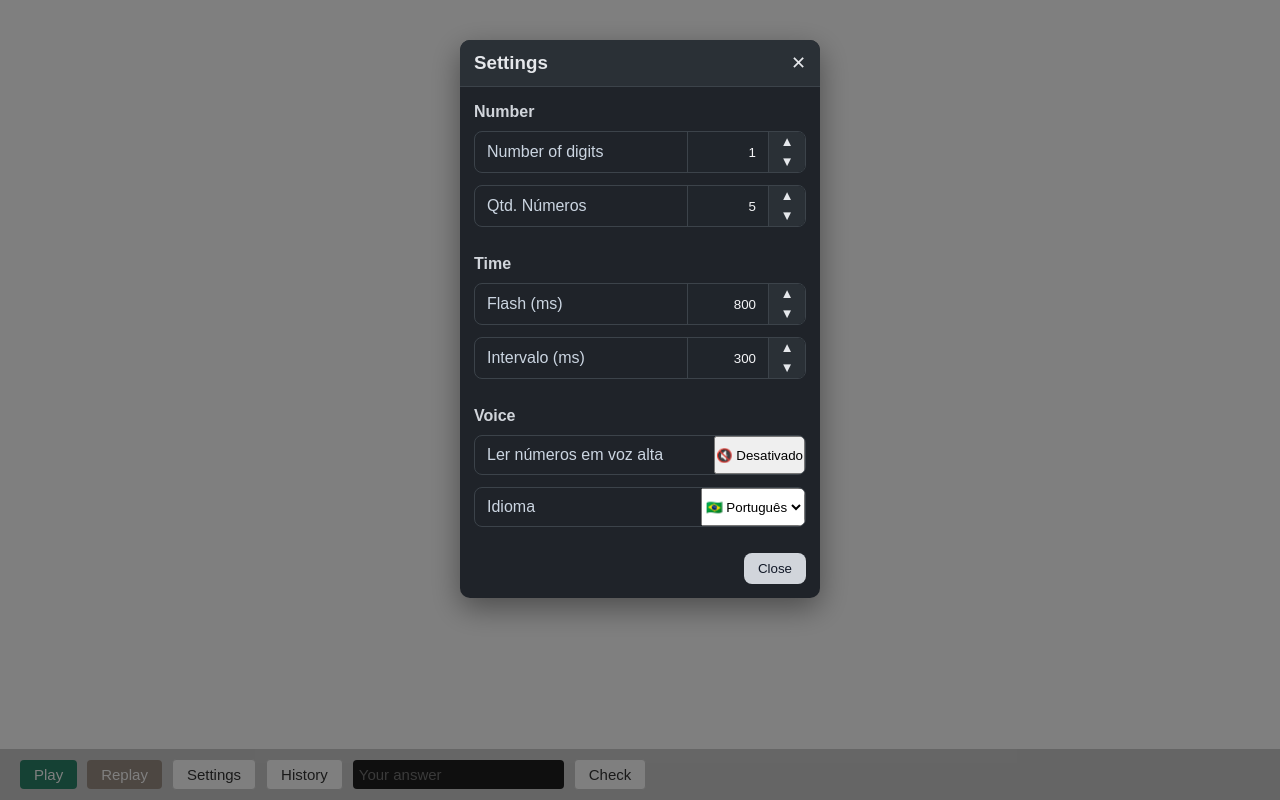
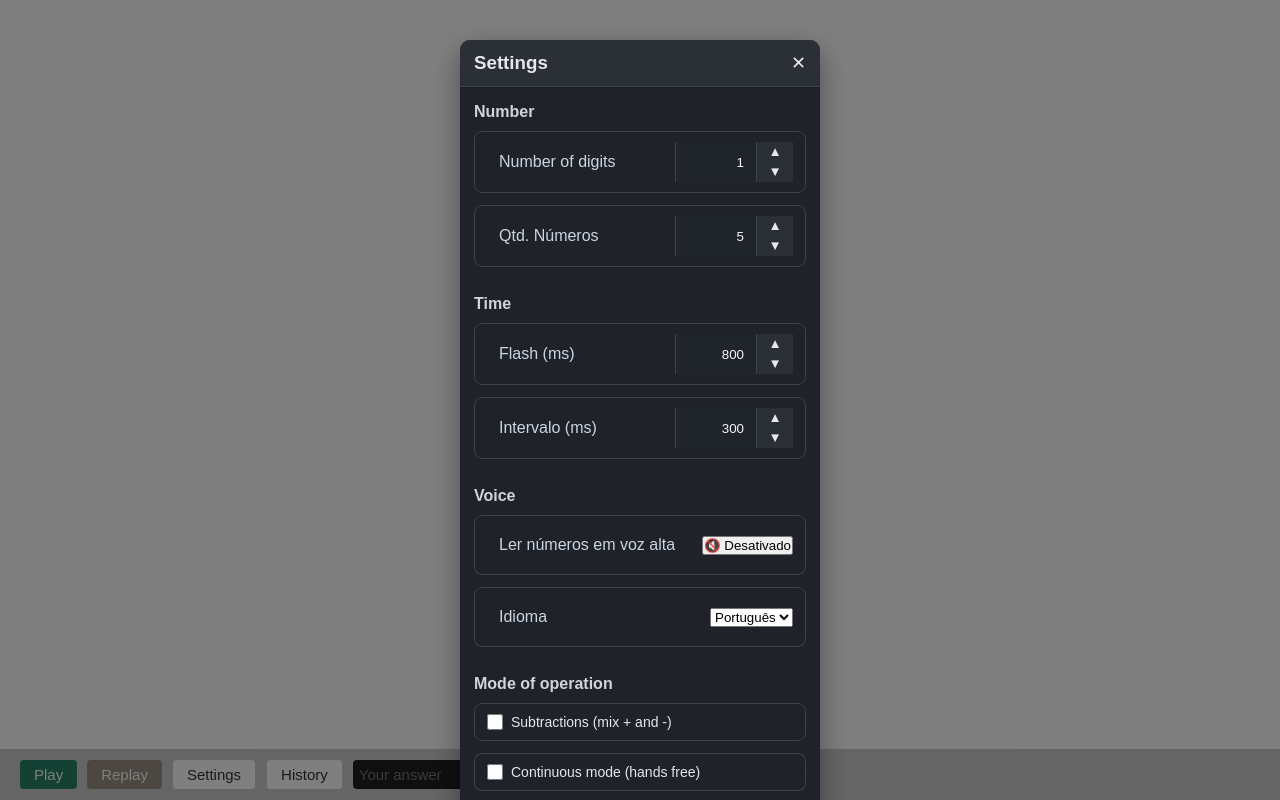
Before and after one commit to Anders0nlima/mental_calculation, a React (Vite) app: page / in a window 1280 px wide. Both pictures are taken after a click on the button "Settings". Built offline with nearby package versions, Linux system fonts and the light colour scheme.

Commit message:
versao-9

```diff
--- a/src/componentes/FlashTest.jsx
+++ b/src/componentes/FlashTest.jsx
@@ -1,4 +1,4 @@
-import { useState, useEffect } from "react";
+import { useState, useEffect, useRef } from "react";
 import styles from "./FlashTest.module.css";
 import SettingsModal from "./SettingsModal";
 
@@ -12,33 +12,63 @@ export default function FlashTest() {
   const [score, setScore] = useState(null);
   const [showSettings, setShowSettings] = useState(false);
 
-  // Configurações
+  // controla ciclo contínuo
+  const [isRunning, setIsRunning] = useState(false);
+
+  // timers refs para limpar corretamente
+  const showTimerRef = useRef(null);
+  const gapTimerRef = useRef(null);
+  const resultTimerRef = useRef(null);
+
+  // ⚙️ Configurações (agora com subtractions e continuous opcionais)
   const [settings, setSettings] = useState({
     digits: 1,
     count: 5,
     flashTime: 800,
     intervalTime: 300,
-    voice: false,         // 👈 agora tem voice
-    language: "pt-BR",    // 👈 idioma da fala
+    voice: false,
+    language: "pt-BR",
+    subtractions: false, // accessory
+    continuous: false,   // accessory
   });
 
   const handleChange = (field, value) => {
     setSettings((prev) => ({ ...prev, [field]: value }));
   };
 
-  // 🔢 gera a sequência de números
+  // utility: limpa timers ativos
+  const clearAllTimers = () => {
+    if (showTimerRef.current) {
+      clearTimeout(showTimerRef.current);
+      showTimerRef.current = null;
+    }
+    if (gapTimerRef.current) {
+      clearTimeout(gapTimerRef.current);
+      gapTimerRef.current = null;
+    }
+    if (resultTimerRef.current) {
+      clearTimeout(resultTimerRef.current);
+      resultTimerRef.current = null;
+    }
+  };
+
+  // 🔢 Gera sequência (se subtractions ativado, randomiza sinal para metade dos itens)
   const generateSequence = () => {
     const seq = [];
     for (let i = 0; i < settings.count; i++) {
-      const min = Math.pow(10, settings.digits - 1);
+      const min = Math.pow(10, Math.max(0, settings.digits - 1));
       const max = Math.pow(10, settings.digits) - 1;
-      seq.push(Math.floor(Math.random() * (max - min + 1)) + min);
+      // edge: digits=1 -> min=1, max=9
+      const n = Math.floor(Math.random() * (max - min + 1)) + min;
+      const val = settings.subtractions && Math.random() > 0.5 ? -n : n;
+      seq.push(val);
     }
     return seq;
   };
 
-  // ▶️ iniciar teste
-  const startTest = () => {
+  // start a single sequence (não altera isRunning)
+  const startSequence = () => {
+    clearAllTimers();
     const seq = generateSequence();
     setSequence(seq);
     setCorrectAnswer(seq.reduce((a, b) => a + b, 0));
@@ -49,53 +79,150 @@ export default function FlashTest() {
     setScore(null);
   };
 
-  // 🔁 repetir
-  const replayTest = () => {
-    setStage("flash");
-    setCurrentIndex(0);
-    setIsShowing(true);
+  // ▶️ Start (se continuous marcado -> entra em ciclo; caso contrário executa só um teste)
+  const startTest = () => {
+    if (settings.continuous) {
+      // ativar ciclo contínuo
+      setIsRunning(true);
+    }
+    startSequence();
   };
 
-  // 🔊 falar número
+  // ⏹️ Stop ciclo contínuo
+  const stopTest = () => {
+    setIsRunning(false);
+    clearAllTimers();
+    setStage("idle");
+    setSequence([]);
+    setCurrentIndex(0);
+    setIsShowing(false);
+    setUserAnswer("");
+  };
+
+  const replayTest = () => {
+    // replay: inicia outra sequência (sem alterar isRunning)
+    startSequence();
+  };
+
+  // 🔊 fala número (se voz ativada)
   const speakNumber = (num) => {
-    if (!settings.voice) return; // 👈 só fala se a voz estiver ativada
+    if (!settings.voice) return;
     if (!window.speechSynthesis) return;
+    try {
       const utterance = new SpeechSynthesisUtterance(num.toString());
       utterance.lang = settings.language;
       window.speechSynthesis.cancel();
       window.speechSynthesis.speak(utterance);
+    } catch (e) {
+      // swallow if speech synthesis throws
+      // console.warn("Speech error", e);
+    }
   };
 
-  // Exibição dos números
+  // ⏱️ Lógica de exibição: cada número tem duas fases (visível por flashTime, depois intervalo)
   useEffect(() => {
     if (stage !== "flash") return;
 
+    // se passou do último elemento -> ir para answer (modo normal) ou result (modo contínuo)
     if (currentIndex >= sequence.length) {
       setIsShowing(false);
-      setStage("answer");
+      if (settings.continuous && isRunning) {
+        setStage("result"); // mostra "= X" diretamente
+      } else {
+        setStage("answer"); // mostra "?" e permite input
+      }
       return;
     }
 
+    // mostra número atual
     setIsShowing(true);
-    speakNumber(sequence[currentIndex]); // 🔊 fala o número
+    speakNumber(sequence[currentIndex]);
 
+    // start timers: mostrar -> esconder -> intervalo -> próximo
+    // guardamos timers em refs para limpar corretamente
     const showTimer = setTimeout(() => {
       setIsShowing(false);
-      const gapTimer = setTimeout(() => {
+      gapTimerRef.current = setTimeout(() => {
         setCurrentIndex((prev) => prev + 1);
       }, Math.max(0, settings.intervalTime));
-
-      return () => clearTimeout(gapTimer);
     }, Math.max(0, settings.flashTime));
 
-    return () => clearTimeout(showTimer);
-  }, [stage, currentIndex, sequence, settings.flashTime, settings.intervalTime, settings.language, settings.voice]);
+    showTimerRef.current = showTimer;
 
-  // ✅ verificar resposta
+    return () => {
+      // cleanup sempre limpa ambos
+      if (showTimerRef.current) {
+        clearTimeout(showTimerRef.current);
+        showTimerRef.current = null;
+      }
+      if (gapTimerRef.current) {
+        clearTimeout(gapTimerRef.current);
+        gapTimerRef.current = null;
+      }
+    };
+  }, [
+    stage,
+    currentIndex,
+    sequence,
+    settings.flashTime,
+    settings.intervalTime,
+    settings.language,
+    settings.voice,
+    settings.continuous,
+    isRunning,
+  ]);
+
+  // ✅ Verificar resposta (modo normal)
   const checkAnswer = () => {
     setScore(Number(userAnswer) === correctAnswer);
     setStage("result");
   };
+
+  // ♾️ Comportamento no resultado:
+  // - modo contínuo + isRunning: mostra "= X", aguarda 2000ms e inicia nova sequência
+  // - modo normal: mostra acerto/erro até o usuário iniciar novo teste
+  useEffect(() => {
+    // Limpa se entrar em outro stage
+    if (stage !== "result") {
+      if (resultTimerRef.current) {
+        clearTimeout(resultTimerRef.current);
+        resultTimerRef.current = null;
+      }
+      return;
+    }
+
+    if (settings.continuous && isRunning) {
+      // mostra "= X" por 2s e inicia próximo
+      resultTimerRef.current = setTimeout(() => {
+        startSequence();
+      }, 2000);
+      return () => {
+        if (resultTimerRef.current) {
+          clearTimeout(resultTimerRef.current);
+          resultTimerRef.current = null;
+        }
+      };
+    }
+
+    // se não for modo contínuo, não iniciamos nada automático
+    return undefined;
+  }, [stage, settings.continuous, isRunning]);
+
+  // Se desmarcar continuous enquanto estiver rodando, paramos o ciclo
+  useEffect(() => {
+    if (!settings.continuous && isRunning) {
+      stopTest();
+    }
+    // se marcar continuous não inicia automaticamente (usuário precisa clicar Play)
+    // eslint-disable-next-line react-hooks/exhaustive-deps
+  }, [settings.continuous]);
+
+  // cleanup global ao desmontar
+  useEffect(() => {
+    return () => {
+      clearAllTimers();
+    };
+  }, []);
 
   return (
     <div className={styles.container}>
@@ -105,24 +232,46 @@ export default function FlashTest() {
           isShowing ? sequence[currentIndex] : ""
         )}
 
-        {stage === "answer" && "?"}
+        {/* modo normal: ponto de interrogação aguardando resposta */}
+        {stage === "answer" && !settings.continuous && "?"}
 
+        {/* resultado */}
         {stage === "result" && (
+          settings.continuous && isRunning ? (
+            <div>= {correctAnswer}</div> // ciclo contínuo: mostra "= X"
+          ) : (
             <div>
               {score ? "✅ Acertou!" : "❌ Errou"}<br />
               <small>Resposta correta: {correctAnswer}</small>
             </div>
+          )
         )}
       </div>
 
       {/* Barra inferior */}
       <div className={styles.bottomBar}>
+        {/* Play / Stop logic */}
+        {settings.continuous ? (
+          isRunning ? (
+            <button className={`${styles.button} ${styles.stop}`} onClick={stopTest}>
+              Stop
+            </button>
+          ) : (
+            <button className={`${styles.button} ${styles.play}`} onClick={startTest}>
+              Play
+            </button>
+          )
+        ) : (
+          <>
             <button className={`${styles.button} ${styles.play}`} onClick={startTest}>
               Play
             </button>
             <button className={`${styles.button} ${styles.replay}`} onClick={replayTest}>
               Replay
             </button>
+          </>
+        )}
+
         <button className={`${styles.button} ${styles.settings}`} onClick={() => setShowSettings(true)}>
           Settings
         </button>
@@ -130,6 +279,9 @@ export default function FlashTest() {
           History
         </button>
 
+        {/* Input e Check aparecem apenas no modo normal */}
+        {!settings.continuous && (
+          <>
             <input
               type="number"
               placeholder="Your answer"
@@ -145,6 +297,8 @@ export default function FlashTest() {
             >
               Check
             </button>
+          </>
+        )}
       </div>
 
       {/* Modal */}
--- a/src/componentes/SettingsModal.jsx
+++ b/src/componentes/SettingsModal.jsx
@@ -31,7 +31,6 @@ export default function SettingsModal({ settings, handleChange, onClose }) {
         {/* Number */}
         <div className={styles.section}>
           <h4>Number</h4>
-          {/* Digits */}
           <div className={styles.inputGroup}>
             <span className={styles.prepend}>Number of digits</span>
             <div className={styles.numberControl}>
@@ -39,9 +38,7 @@ export default function SettingsModal({ settings, handleChange, onClose }) {
                 type="number"
                 className={styles.numberInput}
                 value={settings.digits}
-                onChange={(e) =>
-                  handleChange("digits", safeParse(e.target.value))
-                }
+                onChange={(e) => handleChange("digits", safeParse(e.target.value))}
               />
               <div className={styles.buttons}>
                 <button type="button" onClick={() => inc("digits")}>▲</button>
@@ -50,7 +47,6 @@ export default function SettingsModal({ settings, handleChange, onClose }) {
             </div>
           </div>
 
-          {/* Count */}
           <div className={styles.inputGroup}>
             <span className={styles.prepend}>Qtd. Números</span>
             <div className={styles.numberControl}>
@@ -60,28 +56,12 @@ export default function SettingsModal({ settings, handleChange, onClose }) {
                 value={settings.count}
                 onChange={(e) => {
                   const val = parseInt(e.target.value, 10);
-                  if (!isNaN(val)) {
-                    handleChange("count", Math.max(2, Math.min(25, val)));
-                  }
+                  if (!isNaN(val)) handleChange("count", Math.max(2, Math.min(25, val)));
                 }}
               />
               <div className={styles.buttons}>
-                <button
-                  type="button"
-                  onClick={() =>
-                    handleChange("count", Math.min(25, (settings.count || 2) + 1))
-                  }
-                >
-                  ▲
-                </button>
-                <button
-                  type="button"
-                  onClick={() =>
-                    handleChange("count", Math.max(2, (settings.count || 2) - 1))
-                  }
-                >
-                  ▼
-                </button>
+                <button type="button" onClick={() => handleChange("count", Math.min(25, (settings.count || 2) + 1))}>▲</button>
+                <button type="button" onClick={() => handleChange("count", Math.max(2, (settings.count || 2) - 1))}>▼</button>
               </div>
             </div>
           </div>
@@ -90,7 +70,6 @@ export default function SettingsModal({ settings, handleChange, onClose }) {
         {/* Time */}
         <div className={styles.section}>
           <h4>Time</h4>
-          {/* Flash */}
           <div className={styles.inputGroup}>
             <span className={styles.prepend}>Flash (ms)</span>
             <div className={styles.numberControl}>
@@ -104,17 +83,12 @@ export default function SettingsModal({ settings, handleChange, onClose }) {
                 }}
               />
               <div className={styles.buttons}>
-                <button type="button" onClick={() =>
-                  handleChange("flashTime", Math.min(5000, (settings.flashTime || 1000) + 50))
-                }>▲</button>
-                <button type="button" onClick={() =>
-                  handleChange("flashTime", Math.max(50, (settings.flashTime || 1000) - 50))
-                }>▼</button>
+                <button type="button" onClick={() => handleChange("flashTime", Math.min(5000, (settings.flashTime || 1000) + 50))}>▲</button>
+                <button type="button" onClick={() => handleChange("flashTime", Math.max(50, (settings.flashTime || 1000) - 50))}>▼</button>
               </div>
             </div>
           </div>
 
-          {/* Interval */}
           <div className={styles.inputGroup}>
             <span className={styles.prepend}>Intervalo (ms)</span>
             <div className={styles.numberControl}>
@@ -128,12 +102,8 @@ export default function SettingsModal({ settings, handleChange, onClose }) {
                 }}
               />
               <div className={styles.buttons}>
-                <button type="button" onClick={() =>
-                  handleChange("intervalTime", Math.min(5000, (settings.intervalTime || 1000) + 50))
-                }>▲</button>
-                <button type="button" onClick={() =>
-                  handleChange("intervalTime", Math.max(50, (settings.intervalTime || 1000) - 50))
-                }>▼</button>
+                <button type="button" onClick={() => handleChange("intervalTime", Math.min(5000, (settings.intervalTime || 1000) + 50))}>▲</button>
+                <button type="button" onClick={() => handleChange("intervalTime", Math.max(50, (settings.intervalTime || 1000) - 50))}>▼</button>
               </div>
             </div>
           </div>
@@ -160,12 +130,39 @@ export default function SettingsModal({ settings, handleChange, onClose }) {
               value={settings.language}
               onChange={(e) => handleChange("language", e.target.value)}
             >
-              <option value="pt-BR">🇧🇷 Português</option>
-              <option value="en-US">🇺🇸 Inglês</option>
-              <option value="es-ES">🇪🇸 Espanhol</option>
-              <option value="fr-FR">🇫🇷 Francês</option>
-              <option value="de-DE">🇩🇪 Alemão</option>
+              <option value="pt-BR">Português</option>
+              <option value="en-US">Inglês</option>
+              <option value="es-ES">Espanhol</option>
+              <option value="fr-FR">Francês</option>
+              <option value="de-DE">Alemão</option>
             </select>
+          </div>
+        </div>
+
+        {/* Mode of operation (accessories) */}
+        <div className={styles.section}>
+          <h4>Mode of operation</h4>
+
+          <div className={styles.inputGroup}>
+            <label className={styles.checkboxRow}>
+              <input
+                type="checkbox"
+                checked={settings.subtractions || false}
+                onChange={(e) => handleChange("subtractions", e.target.checked)}
+              />
+              Subtractions (mix + and -)
+            </label>
+          </div>
+
+          <div className={styles.inputGroup}>
+            <label className={styles.checkboxRow}>
+              <input
+                type="checkbox"
+                checked={settings.continuous || false}
+                onChange={(e) => handleChange("continuous", e.target.checked)}
+              />
+              Continuous mode (hands free)
+            </label>
           </div>
         </div>
 
--- a/src/componentes/SettingsModal.module.css
+++ b/src/componentes/SettingsModal.module.css
@@ -153,3 +153,48 @@ input[type="number"]::-webkit-outer-spin-button {
   padding: 8px 14px;
   cursor: pointer;
 }
+
+/* FlashTest.module.css */
+
+
+/* Grupo de checkbox (estilo contêiner) */
+.inputGroup {
+  display: flex;
+  align-items: center;
+  border: 1px solid #3c434a;
+  background: #1f2329;
+  border-radius: 8px;
+  padding: 10px 12px;
+  margin-bottom: 12px;
+  cursor: pointer;
+  gap: 8px;
+  transition: background 0.2s ease;
+}
+
+.inputGroup:hover {
+  background: #24292f; /* leve destaque no hover */
+}
+
+/* Linha de checkbox */
+.checkboxRow {
+  display: flex;
+  align-items: center;
+  gap: 8px;
+  font-size: 14px;
+  color: #e5e7eb;
+  flex: 1;
+}
+
+/* Estilo do checkbox */
+.checkboxRow input[type="checkbox"] {
+  width: 16px;
+  height: 16px;
+  cursor: pointer;
+  accent-color: #0d6efd; /* azul padrão */
+}
+
+/* Texto secundário (entre parênteses) */
+.checkboxRow small {
+  font-size: 12px;
+  color: #9ca3af;
+}
```
Lines whose indentation alone changed are shown as unchanged.
